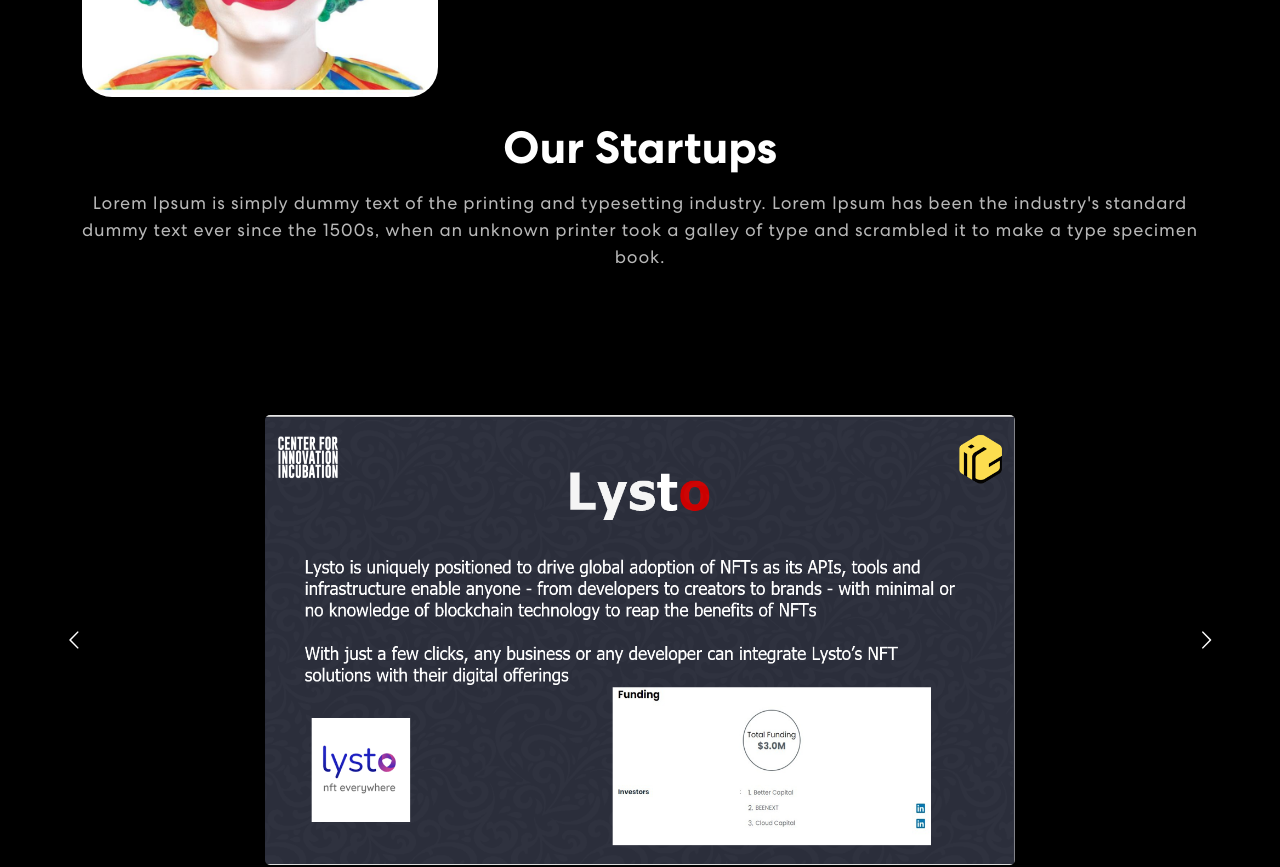
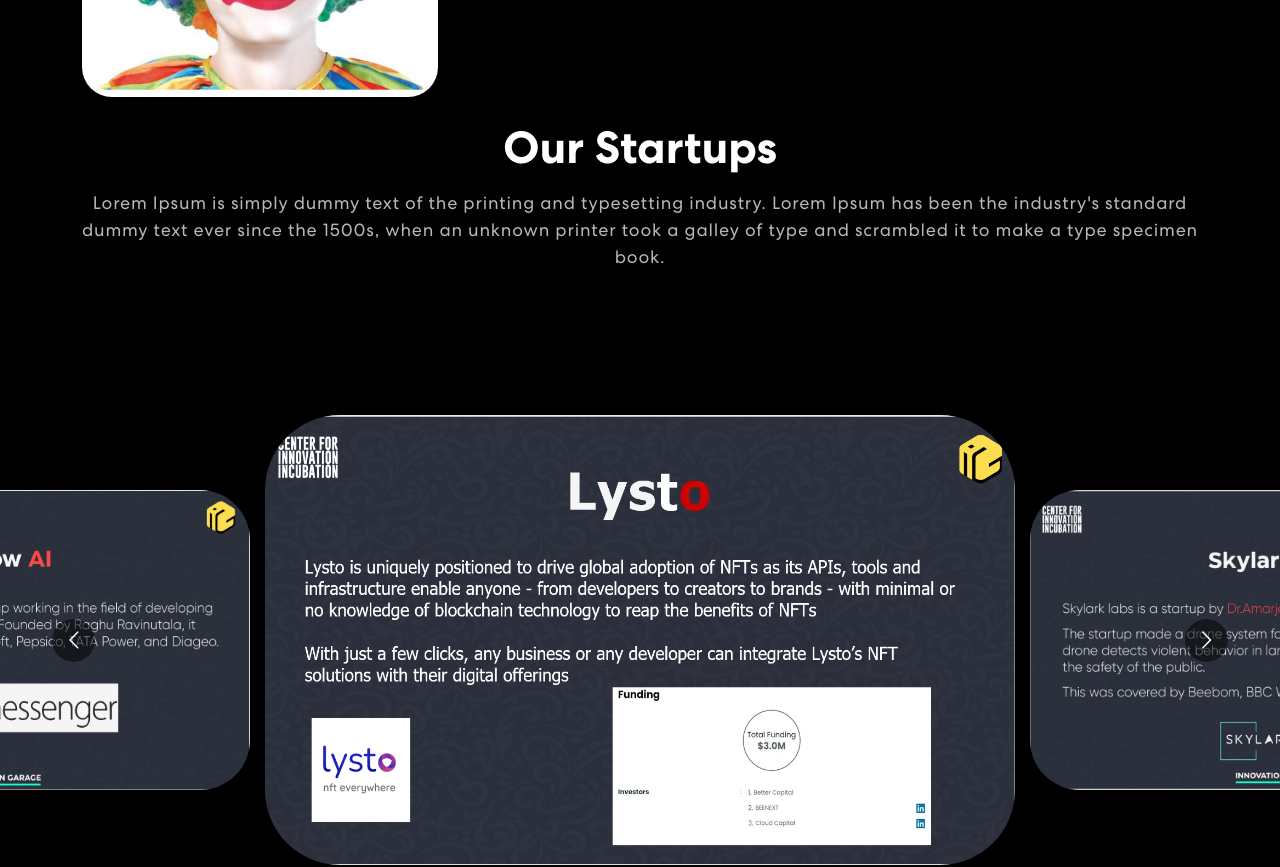
Before and after one commit to roshnn74/frontend, a React (Create React App) app: page /community in a window 1280 px wide. Shown: the part 2166-3033 px from the top of the page. Built offline with nearby package versions, Linux system fonts and the light colour scheme.

Commit message:
trigger on screen added

```diff
--- a/package.json
+++ b/package.json
@@ -19,6 +19,7 @@
     "react-dom": "^18.2.0",
     "react-flip-numbers": "^3.0.7",
     "react-horizontal-scrolling-menu": "^2.7.1",
+    "react-intersection-observer": "^9.4.0",
     "react-loader-spinner": "^6.0.0-0",
     "react-marquee-slider": "^1.1.5",
     "react-multi-carousel": "^2.8.2",
--- a/src/App.css
+++ b/src/App.css
@@ -798,12 +798,19 @@
     display: flex;
     justify-content: center;
     align-items: center;
+    transform: scale(1,1);
+    transition: transform 1s;
+  }
+
+  .carousel-container .react-multi-carousel-item--active {
+    transform: scale(1.5,1.5);
+    transition: transform 1s;
   }
 
   .carousel-container .slide img{
-    width: 750px;
-    height: 450px;
-    border-radius: 5px;
+    width: 500px;
+    height: 300px;
+    border-radius: 50px;
   }
 
   .img-slider .slide .info{
--- a/src/components/Counter.js
+++ b/src/components/Counter.js
@@ -1,22 +1,30 @@
 import React from 'react';
 import { Container, Row, Col } from "react-bootstrap";
 import CountUp from 'react-countup';
+import { InView } from 'react-intersection-observer';
 
 const Counter = () => {
   return (
     <Container>
+      <InView threshold={0.5}>
+      {({ inView, ref, entry }) => (
+      <div ref={ref}>
       <Row className="align-items-center">
         <Col size={12} sm={3}></Col>
         <Col className="counter-container" size={12} sm={8}>
           Startups Incubated:&nbsp;
-          <CountUp
-            start={0}
-            end={800}
-            duration={5}
-          />
+          {(inView) &&
+            <CountUp
+
+              start={0}
+              end={800}
+              duration={5}
+            />}
         </Col>
       </Row>
-
+      </div>
+      )}
+      </InView>
     </Container>
   )
 }
--- a/src/components/Startup.js
+++ b/src/components/Startup.js
@@ -1,5 +1,7 @@
 import React from 'react';
 import Carousel from 'react-multi-carousel';
+import { InView } from 'react-intersection-observer';
+
 import 'react-multi-carousel/lib/styles.css';
 import 'animate.css';
 
@@ -29,10 +31,15 @@
         }
       };
   return (
+    <InView threshold={0.2}>
+      {({ inView, ref, entry }) => (
+      <div ref={ref}>
+      {(inView) &&
       <Carousel
         responsive={responsive}
         infinite={true}
         autoPlay={true}
+        centerMode={true}
         focusOnSelect={true}
         autoPlaySpeed={4000}
         transitionDuration={500}
@@ -54,6 +61,10 @@
           <img src={Img5} alt="BugClaim" />
         </div>
       </Carousel>
+      }
+      </div>
+      )}
+    </InView>
   )
 }
 
```
Also changed, not shown: 1 other file (tests, documents, lock files or other folders). Lines whose indentation alone changed are shown as unchanged.
